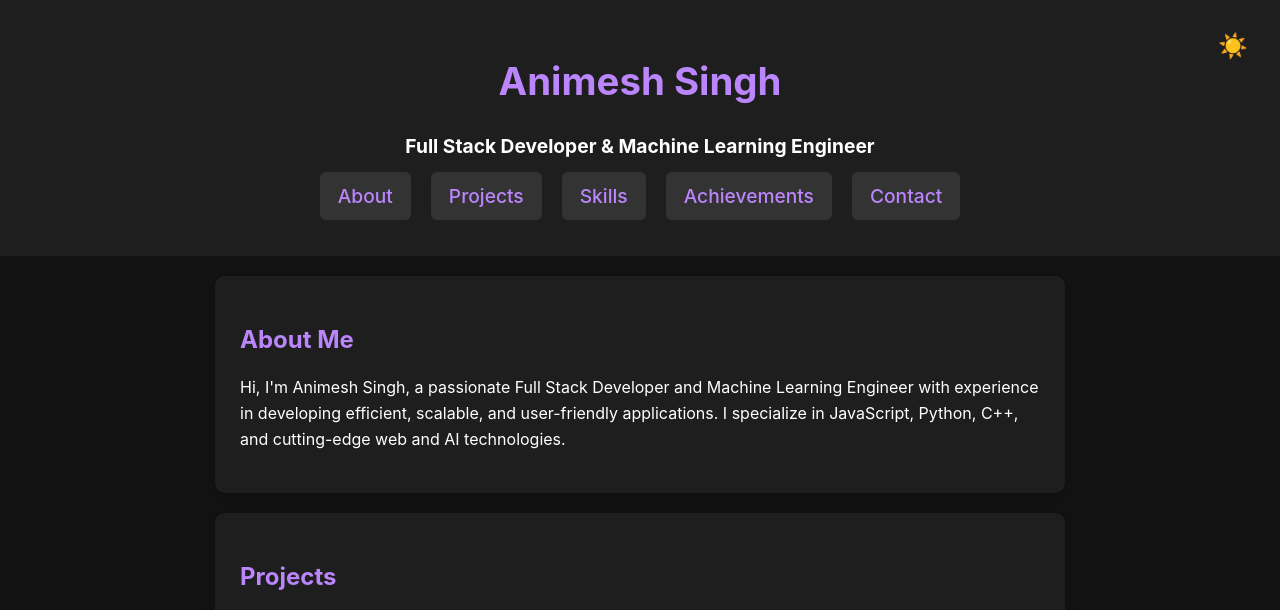
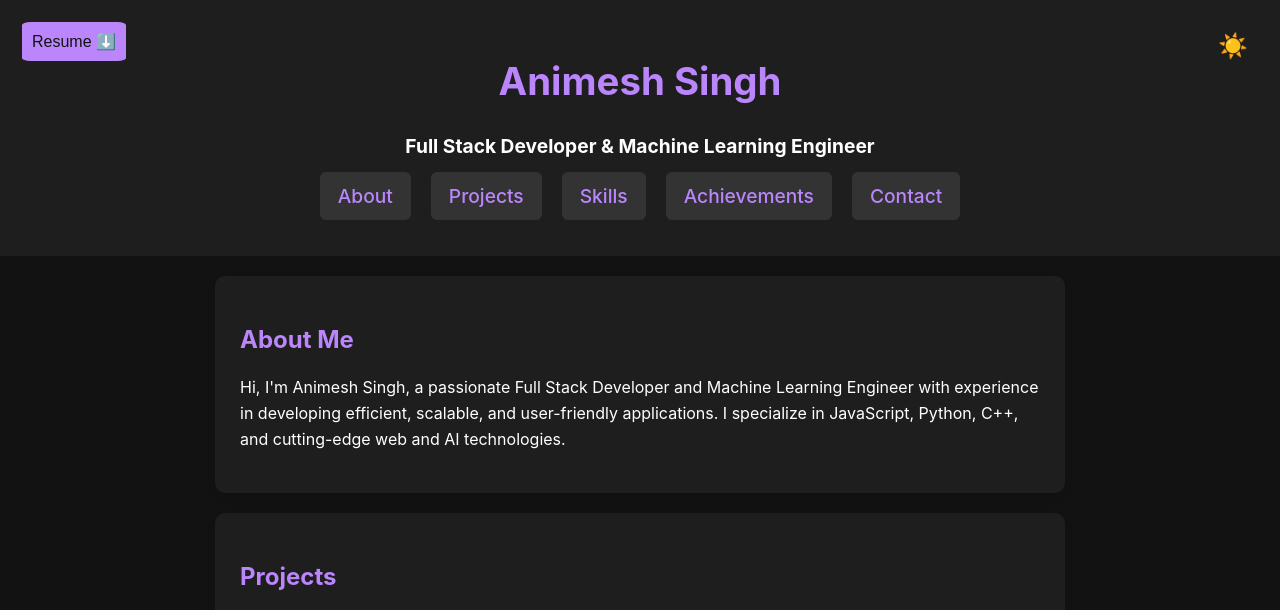
Before and after one commit to aniimeshs/Portfolio, a plain HTML site: page index.html in a window 1280 px wide. Shown: the top 610 px of the page. Drawn offline with Linux system fonts and the light colour scheme.

Commit message:
Add download button for resume in index.html

```diff
--- a/index.html
+++ b/index.html
@@ -9,6 +9,7 @@
 <body>
     <button class="toggle-theme" onclick="toggleTheme()">🌙</button>
     <header>
+        <button class="download-resume" onclick="window.location.href='resume.pdf'" style="position: absolute; top: 10px; left: 10px; padding: 10px; border-radius: 8%;">Resume ⬇️</button>
         <h1>Animesh Singh</h1>
         <p>Full Stack Developer & Machine Learning Engineer</p>
         <nav>
```
Also changed, not shown: 1 other file.
